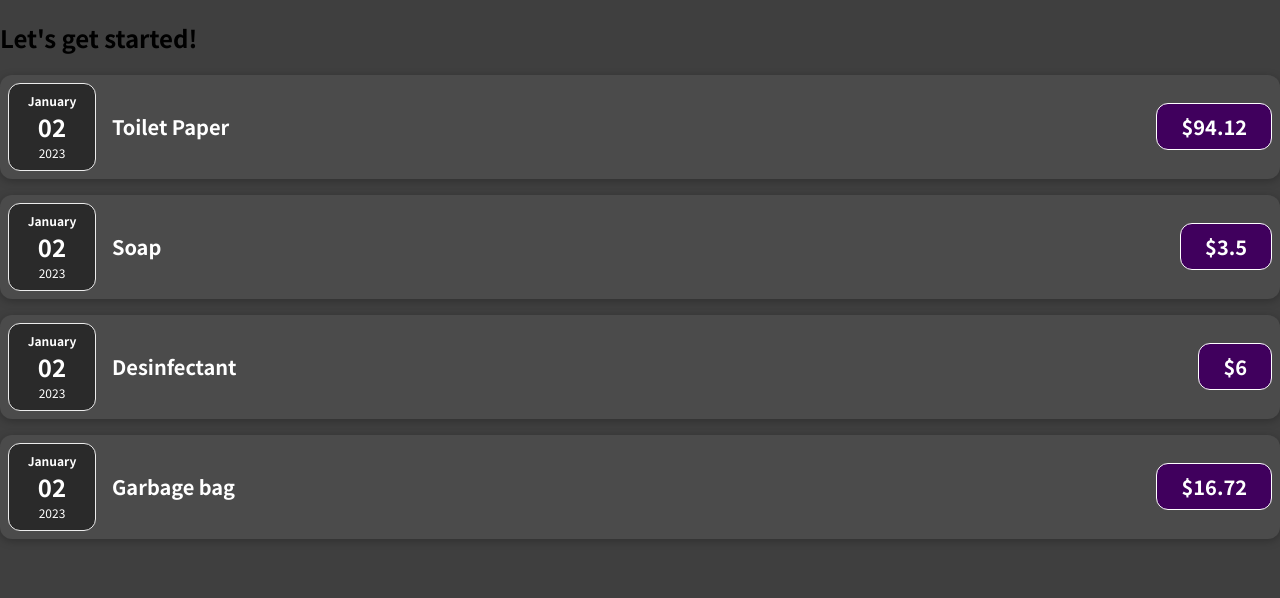
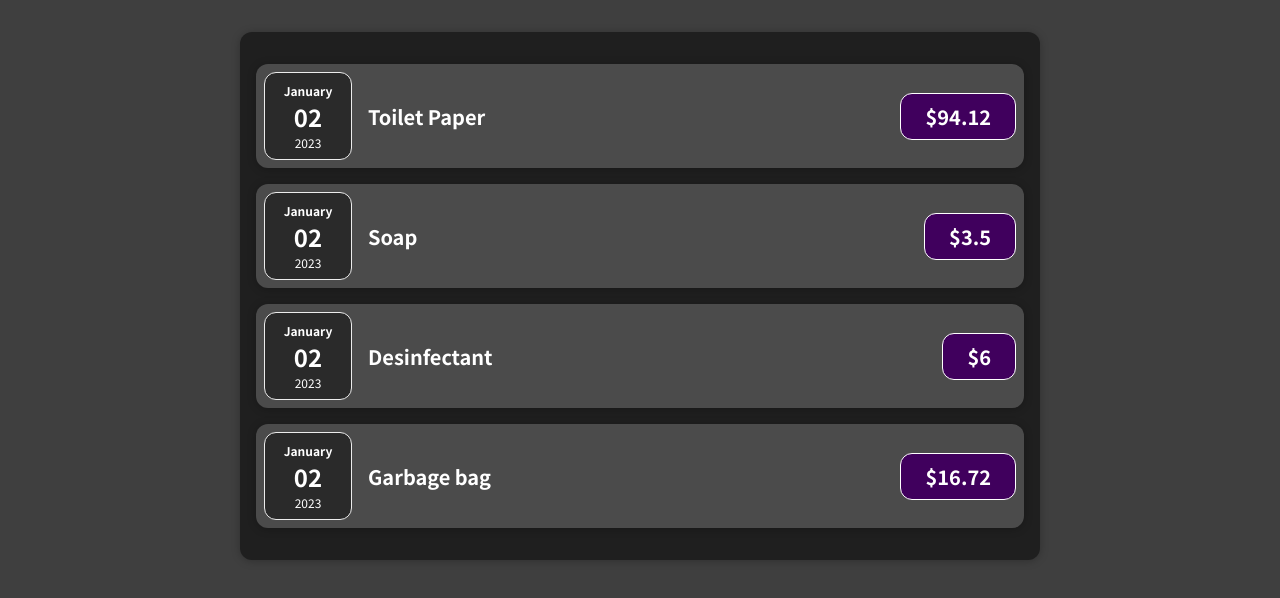
Before and after one commit to ferprr/expense-app, a JavaScript app: page / in a window 1280 px wide. Shown: the top 598 px of the page. Built offline with nearby package versions, Linux system fonts and the light colour scheme.

Commit message:
applying children props concept

```diff
--- a/src/App.js
+++ b/src/App.js
@@ -1,4 +1,4 @@
-import ExpenseItem from "./components/ExpenseItem";
+import Expenses from "./components/Expenses";
 
 function App() {
   const expenses = [
@@ -26,27 +26,7 @@
 
   return (
     <div>
-      <h2>Let's get started!</h2>
-      <ExpenseItem
-        date={expenses[0].date}
-        title={expenses[0].title}
-        amount={expenses[0].amount}
-      ></ExpenseItem>
-      <ExpenseItem
-        date={expenses[1].date}
-        title={expenses[1].title}
-        amount={expenses[1].amount}
-      ></ExpenseItem>
-      <ExpenseItem
-        date={expenses[2].date}
-        title={expenses[2].title}
-        amount={expenses[2].amount}
-      ></ExpenseItem>
-      <ExpenseItem
-        date={expenses[3].date}
-        title={expenses[3].title}
-        amount={expenses[3].amount}
-      ></ExpenseItem>
+      <Expenses items={expenses}/>
     </div>
   );
 }
--- /dev/null
+++ b/src/components/Card.css
@@ -0,0 +1,4 @@
+.card {
+    border-radius: 12px;
+    box-shadow: 0 1px 8px rgba(0, 0, 0, 0.25);
+}
--- /dev/null
+++ b/src/components/Card.js
@@ -0,0 +1,9 @@
+import "./Card.css";
+
+function Card(props) {
+  const classes = "card " + props.className;
+
+  return <div className={classes}>{props.children}</div>;
+}
+
+export default Card;
--- a/src/components/ExpenseItem.css
+++ b/src/components/ExpenseItem.css
@@ -2,10 +2,8 @@
     display: flex;
     justify-content: space-between;
     align-items: center;
-    box-shadow: 0 2px 8px rgba(0, 0, 0, 0.25);
     padding: 0.5rem;
     margin: 1rem 0;
-    border-radius: 12px;
     background-color: #4b4b4b;
 }
 
--- a/src/components/ExpenseItem.js
+++ b/src/components/ExpenseItem.js
@@ -1,15 +1,16 @@
 import ExpenseDate from "./ExpenseDate";
 import "./ExpenseItem.css";
+import Card from './Card';
 
 function ExpenseItem(props) {
   return (
-    <div className="expense-item">
+    <Card className="expense-item">
       <ExpenseDate date={props.date}/>
       <div className="expense-item__description">
         <h2>{props.title}</h2>
         <div className="expense-item__price">${props.amount}</div>
       </div>
-    </div>
+    </Card>
   );
 }
 
--- /dev/null
+++ b/src/components/Expenses.css
@@ -0,0 +1,7 @@
+.expenses {
+    padding: 1rem;
+    background-color: rgb(31, 31, 31);
+    margin: 2rem auto;
+    width: 50rem;
+    max-width: 95%;
+}
--- /dev/null
+++ b/src/components/Expenses.js
@@ -0,0 +1,32 @@
+import "./Expenses.css";
+import ExpenseItem from "./ExpenseItem";
+import Card from './Card';
+
+function Expenses(props) {
+  return (
+    <Card className="expenses">
+      <ExpenseItem
+        date={props.items[0].date}
+        title={props.items[0].title}
+        amount={props.items[0].amount}
+      ></ExpenseItem>
+      <ExpenseItem
+        date={props.items[1].date}
+        title={props.items[1].title}
+        amount={props.items[1].amount}
+      ></ExpenseItem>
+      <ExpenseItem
+        date={props.items[2].date}
+        title={props.items[2].title}
+        amount={props.items[2].amount}
+      ></ExpenseItem>
+      <ExpenseItem
+        date={props.items[3].date}
+        title={props.items[3].title}
+        amount={props.items[3].amount}
+      ></ExpenseItem>
+    </Card>
+  );
+}
+
+export default Expenses;
```
